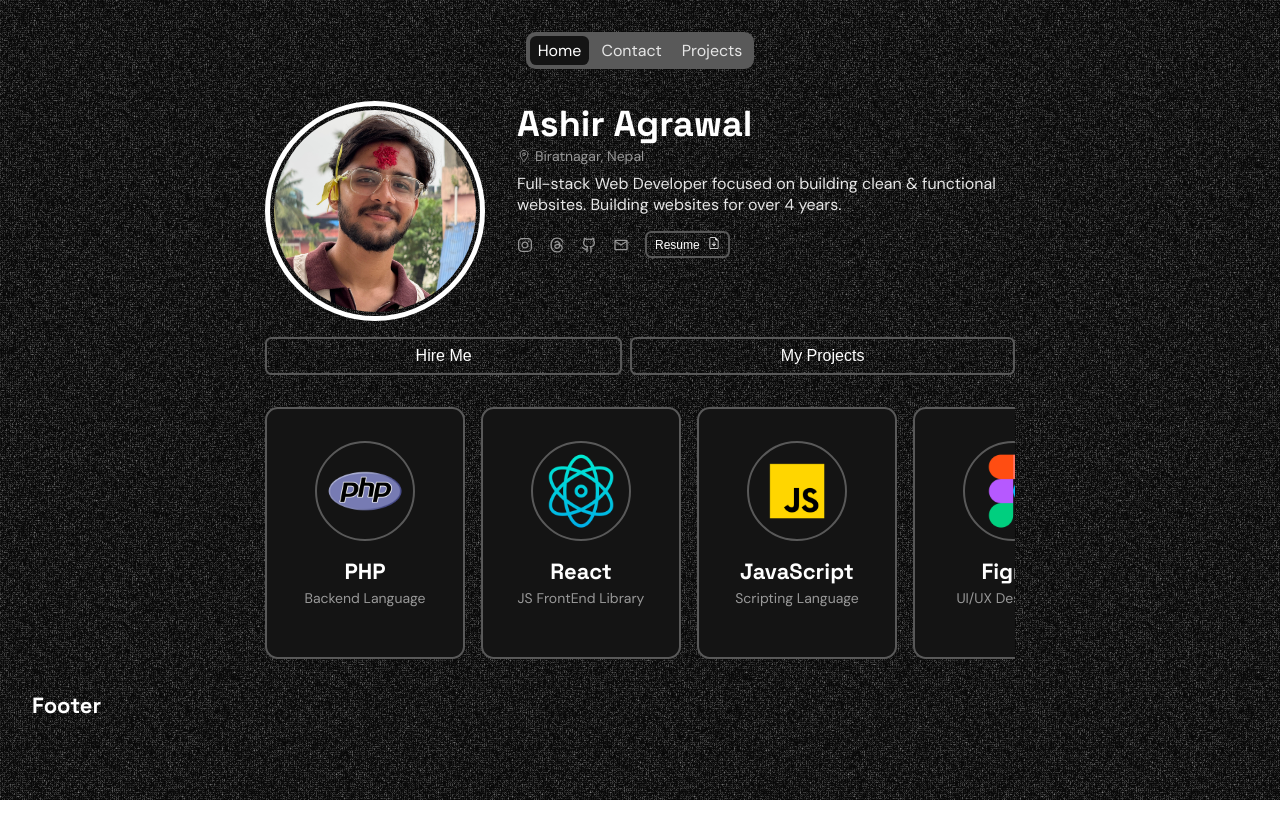
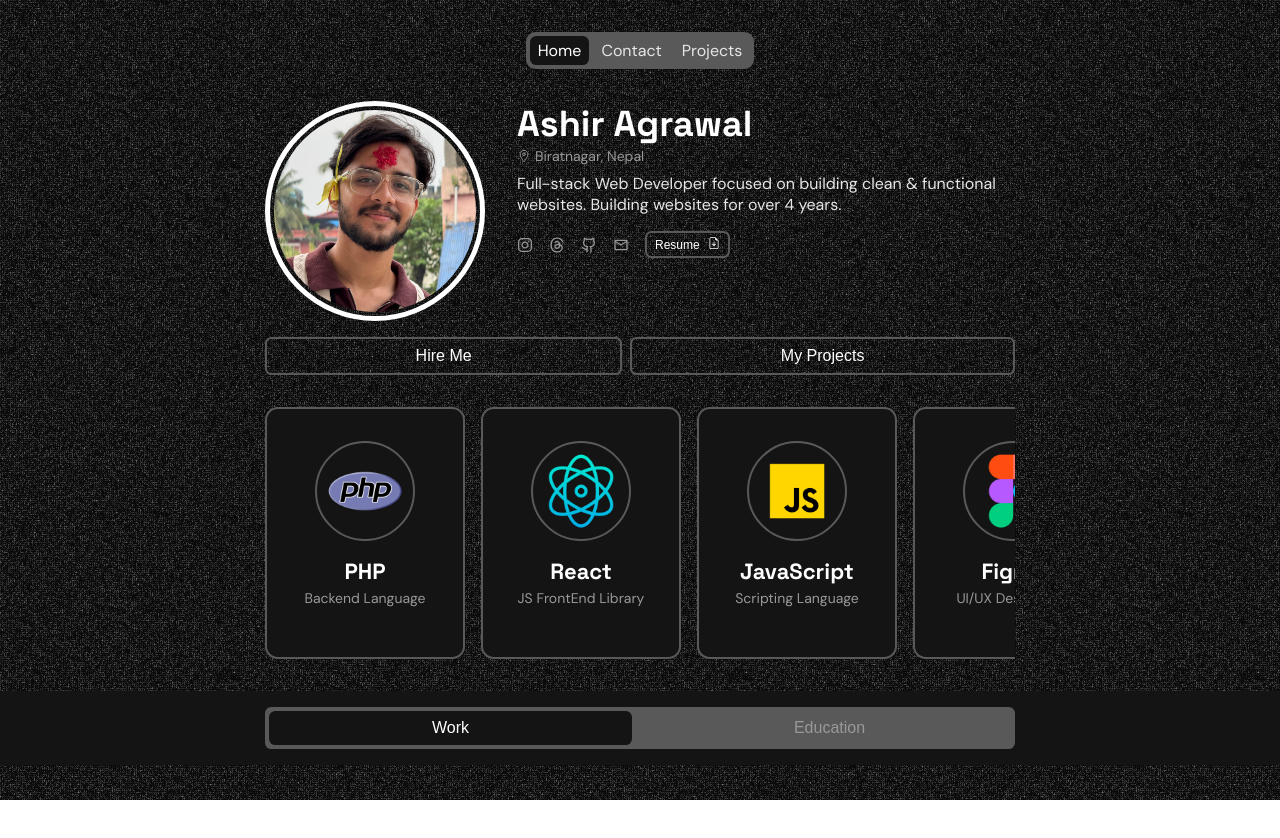
Before and after one commit to AshirAg/ashirs-portfolio, a React (Vite) app in the folder frontend/: page / in a window 1280 px wide. Shown: the top 838 px of the page. Built offline with nearby package versions, Linux system fonts and the light colour scheme.

Commit message:
Work/Education Section - Aug 04, MON

```diff
--- /dev/null
+++ b/frontend/src/components/workEducation/WorkEducation.jsx
@@ -0,0 +1,17 @@
+import styles from './WorkEducation.module.css';
+
+function WorkEducation() {
+
+    return (
+        <div className={`section ${styles.section}`}>
+            <div className={`container ${styles.container}`}>
+                <div className={styles.tabs_button}>
+                    <button className={styles.active}>Work</button>
+                    <button>Education</button>
+                </div>
+            </div>
+        </div>
+    );
+}
+
+export default WorkEducation;
--- /dev/null
+++ b/frontend/src/components/workEducation/WorkEducation.module.css
@@ -0,0 +1,30 @@
+.section{
+    background: var(--bg-primary);
+}
+.container{
+    padding: var(--spacing-lg) 0;
+}
+.tabs_button{
+    display: flex;
+    gap: var(--spacing-lg);
+    width: 100%;
+    background-color: var(--bg-hover);
+    padding: var(--spacing-sm);
+    border-radius: var(--border-rad-sm);
+}
+.tabs_button button{
+    flex: 1;
+    font-size: var(--body-lg);
+    padding: var(--spacing-md) var(--spacing-lg);
+    border-radius: var(--border-rad-sm);
+    border: none;
+    outline: none;
+    cursor: pointer;
+
+    background-color: transparent;
+    color: var(--text-muted);
+}
+.tabs_button button.active{
+    background-color: var(--bg-primary);
+    color: var(--text-primary);
+}
--- a/frontend/src/index.css
+++ b/frontend/src/index.css
@@ -73,7 +73,7 @@ body{
     gap: var(--spacing-xl);
     width: 100%;
     height: 500rem;
-    padding: var(--spacing-xl);
+    padding: var(--spacing-xl) 0;
 }
 .section{
     width: 100%;
--- a/frontend/src/pages/Home.jsx
+++ b/frontend/src/pages/Home.jsx
@@ -1,5 +1,6 @@
 import Hero from "../components/hero/Hero.jsx";
 import Skills from "../components/skills/Skills.jsx";
+import WorkEducation from "../components/workEducation/WorkEducation.jsx";
 
 
 function Home(){
@@ -7,6 +8,7 @@ function Home(){
         <>
         <Hero />
         <Skills />
+        <WorkEducation />
         </>
     )
 }
```
Also changed, not shown: frontend/src/components/micro-components/orgInfo/OrgInfo.jsx (added), frontend/src/components/micro-components/orgInfo/OrgInfo.module.css (added).
